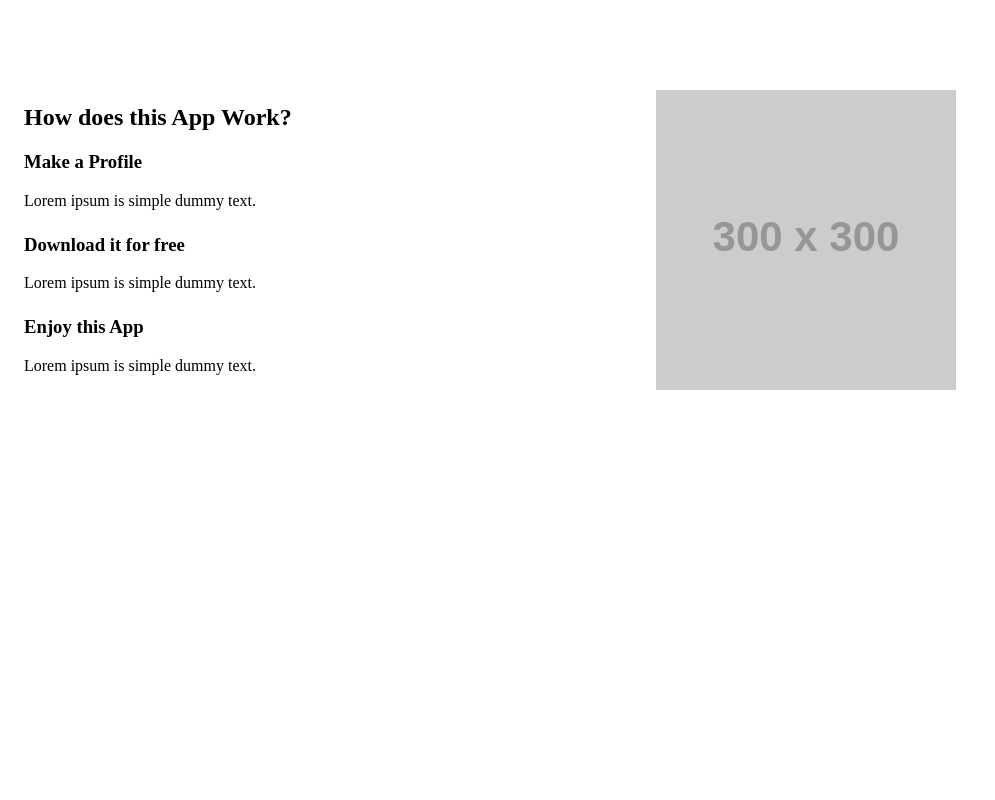
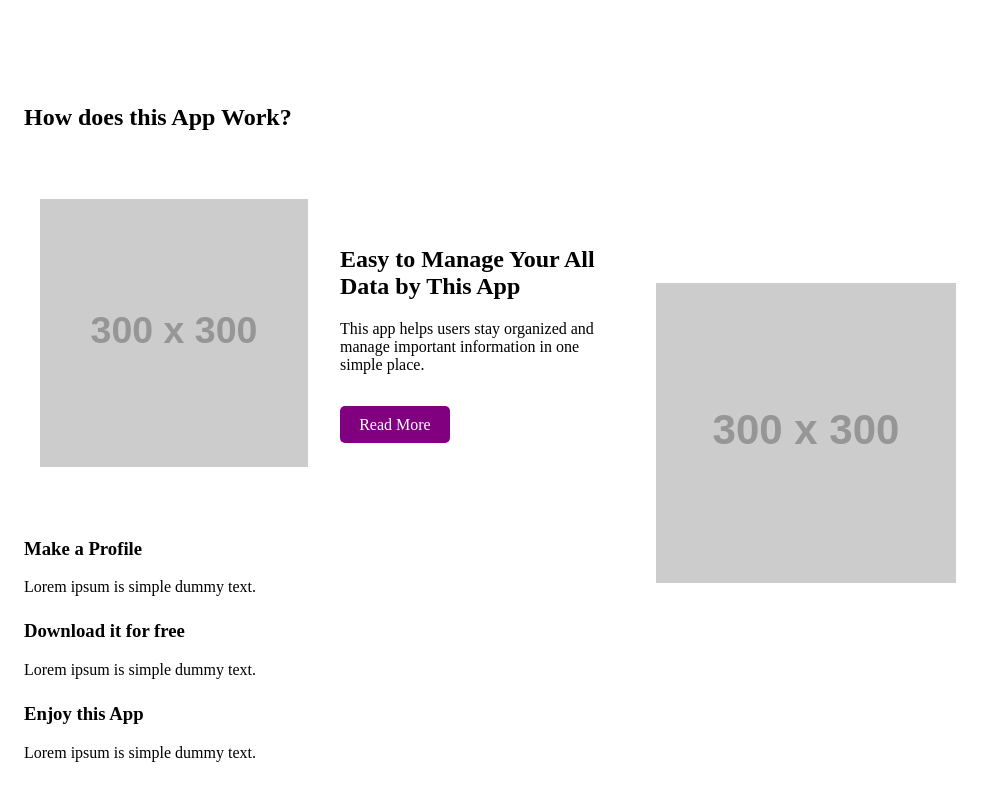
Before and after one commit to ayeshock/DMD-3470, a plain HTML site: page Final-project/index.html in a window 1280 px wide. Shown: the part 903-1703 px from the top of the page, without its empty margins (0-995 px from the left). Before the commit the page ends 1358 px from the top, so only its background shows below. Drawn offline with Linux system fonts and the light colour scheme; placeholder pictures from the web are drawn by us.

Commit message:
final project update

```diff
--- a/Final-project/index.html
+++ b/Final-project/index.html
@@ -77,6 +77,19 @@
     <section class="how-it-works">
       <div class="how-text">
         <h2>How does this App Work?</h2>
+        <section class="info-section">
+  <div class="info-image">
+    <img src="https://via.placeholder.com/300" alt="App screen">
+  </div>
+
+  <div class="info-text">
+    <h2>Easy to Manage Your All Data by This App</h2>
+    <p>
+      This app helps users stay organized and manage important information in one simple place.
+    </p>
+    <a href="#">Read More</a>
+  </div>
+</section>
 
         <div class="step">
           <h3>Make a Profile</h3>
--- a/Final-project/styles.css
+++ b/Final-project/styles.css
@@ -84,6 +84,29 @@
   max-width: 100%;
 }
 
+/* Info Section */
+.info-section {
+  padding: 3rem 1rem;
+  display: flex;
+  flex-direction: column;
+  gap: 2rem;
+  text-align: center;
+}
+
+.info-image img {
+  max-width: 100%;
+}
+
+.info-text a {
+  display: inline-block;
+  margin-top: 1rem;
+  padding: 0.6rem 1.2rem;
+  background: purple;
+  color: white;
+  text-decoration: none;
+  border-radius: 5px;
+}
+
 /* Bigger screens */
 @media (min-width: 768px) {
   .hero {
@@ -118,4 +141,15 @@
   .how-image {
     width: 50%;
   }
+
+  .info-section {
+    flex-direction: row;
+    align-items: center;
+    text-align: left;
+  }
+
+  .info-image,
+  .info-text {
+    width: 50%;
+  }
 }
```
